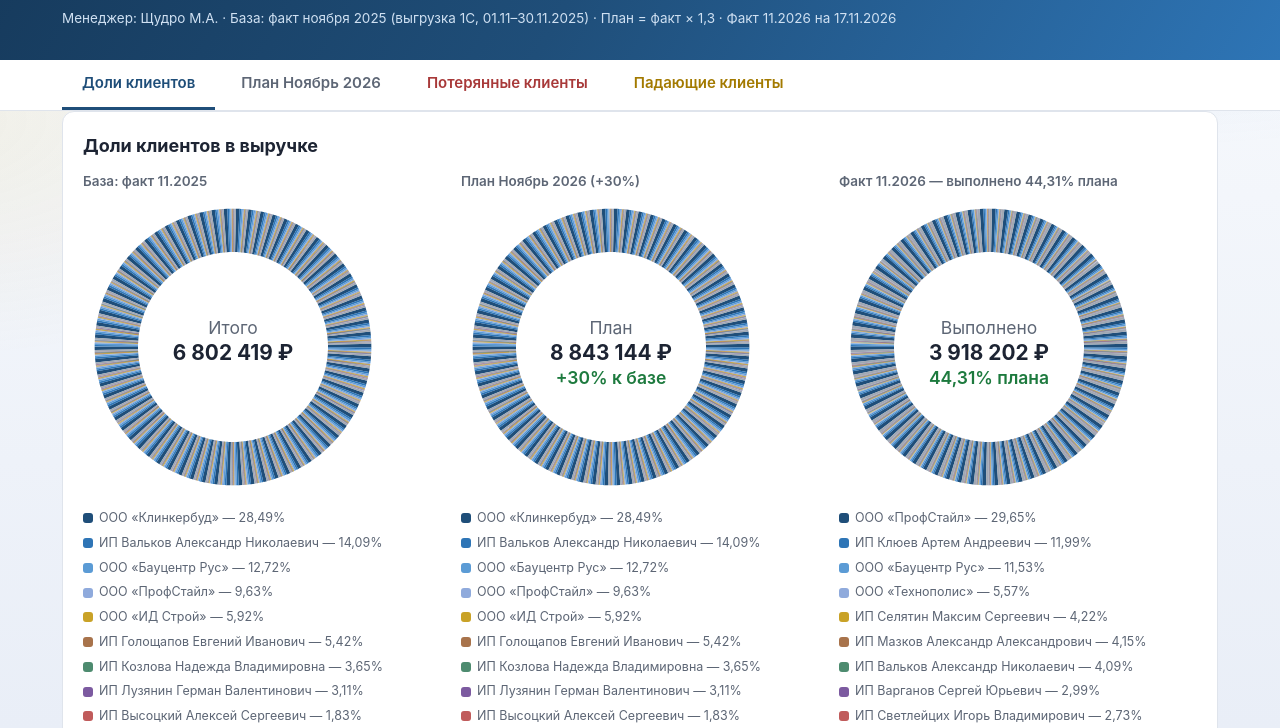
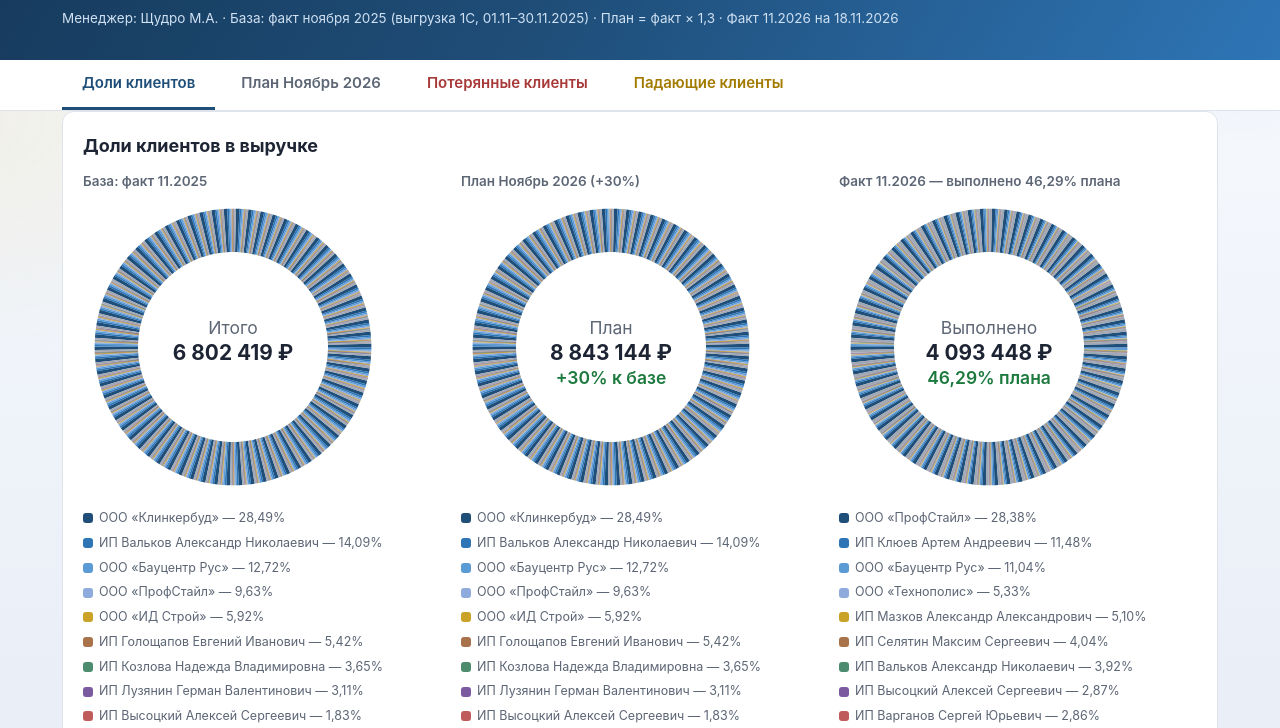
Before and after one commit to ResantaKld/Plan, a plain HTML site: page index.html in a window 1280 px wide. Shown: the part 72-800 px from the top of the page. Drawn offline with Linux system fonts and the light colour scheme.

Commit message:
Обновление дашборда 18.11.2026

```diff
--- a/index.html
+++ b/index.html
@@ -121,7 +121,7 @@
 <header>
   <div class="wrap">
     <h1>Планирование продаж — ноябрь 2026</h1>
-    <p>Менеджер: Щудро М.А. · База: факт ноября 2025 (выгрузка 1С, 01.11–30.11.2025) · План = факт × 1,3 · Факт 11.2026 на 17.11.2026</p>
+    <p>Менеджер: Щудро М.А. · База: факт ноября 2025 (выгрузка 1С, 01.11–30.11.2025) · План = факт × 1,3 · Факт 11.2026 на 18.11.2026</p>
   </div>
 </header>
 
@@ -171,7 +171,7 @@
   <section id="tab-plan" hidden aria-labelledby="btn-plan">
     <div class="panel">
       <h2>План и факт по клиентам</h2>
-      <p class="note">Правила обновления: факт 11.2026 вносится из ежедневной рассылки «факт продаж» (данные на 17.11.2026). Новые клиенты добавляются без факта 2025 и без плана — только факт. Клиенты «Демонстрация» и «Розничный» не вносятся. Суммы в колонке «Факт 11.2026» можно править вручную — значения сохраняются в браузере (localStorage). Колонка «Факт Новотех» — отгрузки Новотех (вносятся вручную), учитываются в общем факте, % выполнения и круге «Выполнено».</p>
+      <p class="note">Правила обновления: факт 11.2026 вносится из ежедневной рассылки «факт продаж» (данные на 18.11.2026). Новые клиенты добавляются без факта 2025 и без плана — только факт. Клиенты «Демонстрация» и «Розничный» не вносятся. Суммы в колонке «Факт 11.2026» можно править вручную — значения сохраняются в браузере (localStorage). Колонка «Факт Новотех» — отгрузки Новотех (вносятся вручную), учитываются в общем факте, % выполнения и круге «Выполнено».</p>
       <div class="search"><input type="search" id="plan-search" placeholder="Поиск по клиенту…" aria-label="Поиск по клиенту"></div>
       <div class="table-wrap"><table id="t-plan">
         <thead><tr>
@@ -209,7 +209,7 @@
 
 <footer>
   <div class="wrap">
-    Источник данных: выгрузка 1С «Валовая прибыль предприятия», период 01.11.2025–30.11.2025, отбор «Подразделение в группе из списка "Калининград"», основной менеджер — Щудро М.А. В базу включены 41 контрагент менеджера; клиенты других менеджеров выгрузки не включены. Факт 11.2026 — из ежедневной рассылки «факт продаж» (на 17.11.2026). «Факт Новотех» — отгрузки Новотех (вносятся вручную), учитываются в общем факте и % выполнения. Новые клиенты добавляются в план-таблицу без базы и плана; позиции «Демонстрация» и «Розничный покупатель» исключаются.
+    Источник данных: выгрузка 1С «Валовая прибыль предприятия», период 01.11.2025–30.11.2025, отбор «Подразделение в группе из списка "Калининград"», основной менеджер — Щудро М.А. В базу включены 41 контрагент менеджера; клиенты других менеджеров выгрузки не включены. Факт 11.2026 — из ежедневной рассылки «факт продаж» (на 18.11.2026). «Факт Новотех» — отгрузки Новотех (вносятся вручную), учитываются в общем факте и % выполнения. Новые клиенты добавляются в план-таблицу без базы и плана; позиции «Демонстрация» и «Розничный покупатель» исключаются.
   </div>
 </footer>
 
@@ -221,11 +221,11 @@ var CLIENTS = [
  ["ИП Вальков Александр Николаевич",958149.07,160358.93],
  ["ООО «Бауцентр Рус»",864938.06,451802.1],
  ["ООО «ПрофСтайл»",655241.07,312615.21,849203.45],
- ["ООО «ИД Строй»",402716.12,0],
- ["ИП Голощапов Евгений Иванович",368685.13,55530.24],
+ ["ООО «ИД Строй»",402716.12,16392.52],
+ ["ИП Голощапов Евгений Иванович",368685.13,68005.44],
  ["ИП Козлова Надежда Владимировна",248237.67,104160.81],
  ["ИП Лузянин Герман Валентинович",211701.57,22891.34],
- ["ИП Высоцкий Алексей Сергеевич",124495.36,104625.86],
+ ["ИП Высоцкий Алексей Сергеевич",124495.36,117632.26],
  ["ООО «АгроРегион»",95864.63,0],
  ["ООО «Новые окна»",74315.44,0],
  ["ИП Белавин Роман Геннадьевич",57849.40,11736.56],
@@ -249,8 +249,8 @@ var CLIENTS = [
  ["ООО «Евразия»",18550.54,0],
  ["ИП Марчук Святослав Владимирович",17612.97,14293.71],
  ["ИП Баловнева Татьяна Анатольевна",17044.87,11342.18],
- ["ИП Попов Алексей Владимирович",16228.20,0],
- ["ИП Фомина Снежана Николаевна",14207.56,15082.8],
+ ["ИП Попов Алексей Владимирович",16228.20,9560.98],
+ ["ИП Фомина Снежана Николаевна",14207.56,36069.91],
  ["ИП Готовка Виталий Рышардович",13910.74,11643.91],
  ["ИП Бурганшин Егор Ильдусович",13666.24,0],
  ["ИП Гущин Олег Васильевич",13170.53,13719.53],
@@ -262,13 +262,13 @@ var CLIENTS = [
  ["ИП Варганов Сергей Юрьевич",null,116982.88],
  ["ИП Танашова Наталья Анатольевна",null,34214.92],
  ["ООО «Технополис»",null,218218.27],
- ["ИП Мазков Александр Александрович",null,162780.85],
+ ["ИП Мазков Александр Александрович",null,208757.64],
  ["ИП Селятин Максим Сергеевич",null,165327.46],
- ["ИП Заргарян Ник Эдикович",null,65921.11]
-];
+ ["ИП Заргарян Ник Эдикович",null,65921.11],
+ ["ИП Власова Ольга Владимировна",null,56846.79]];
 var GROWTH = 1.3, TOP = 10;
 var LS_KEY = "plan_nov2026_fact_v1";
-var FACT_DATE = "17.11.2026";
+var FACT_DATE = "18.11.2026";
 
 var PALETTE = ["#1f4e79","#2e75b6","#5b9bd5","#8faadc","#c9a227","#a8734b","#4d8b6f","#7c5aa0","#c05b5b","#5f7d95","#a0a8b4"];
 var total25 = CLIENTS.reduce(function(s,c){return s+c[1];},0);
```
